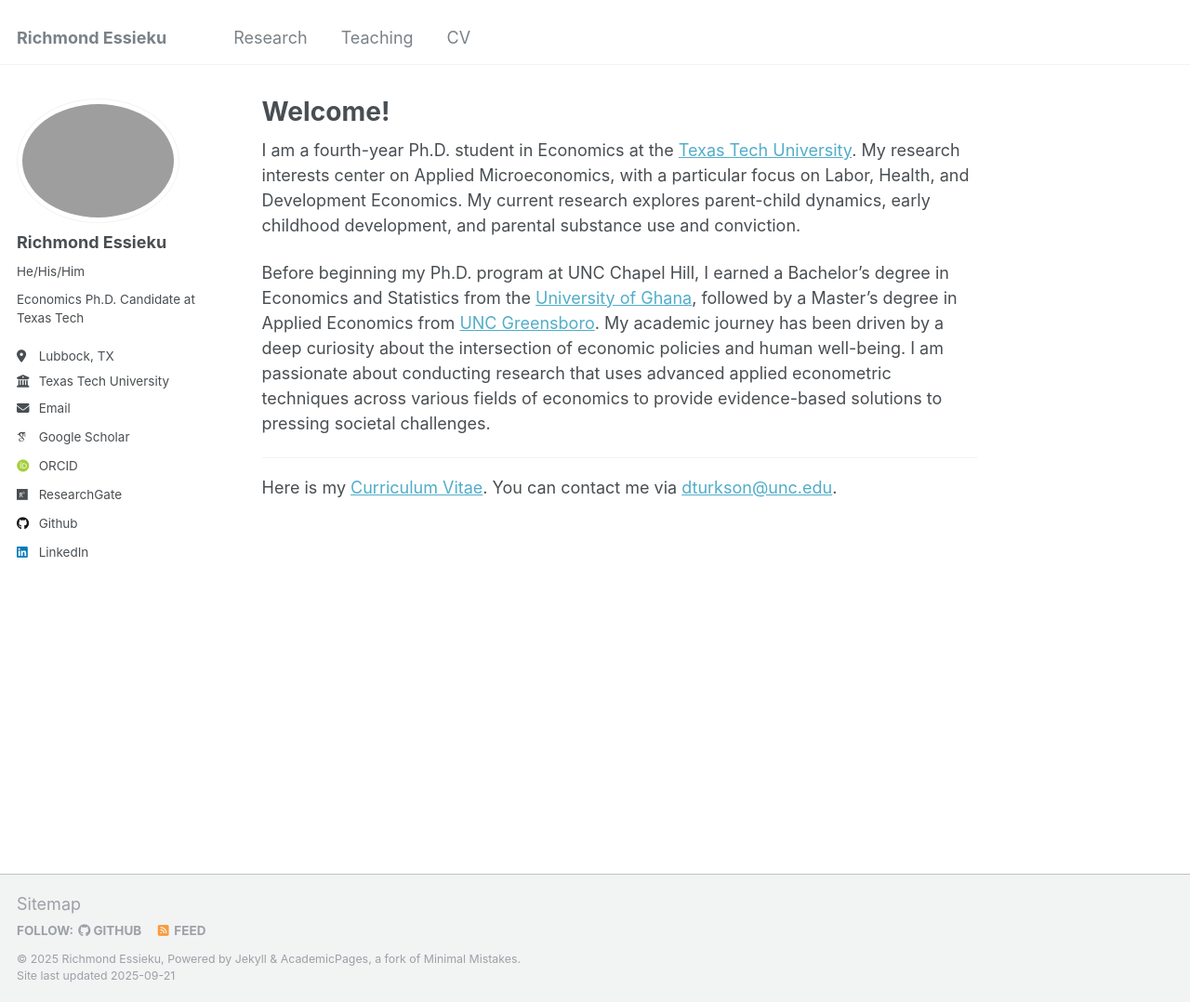
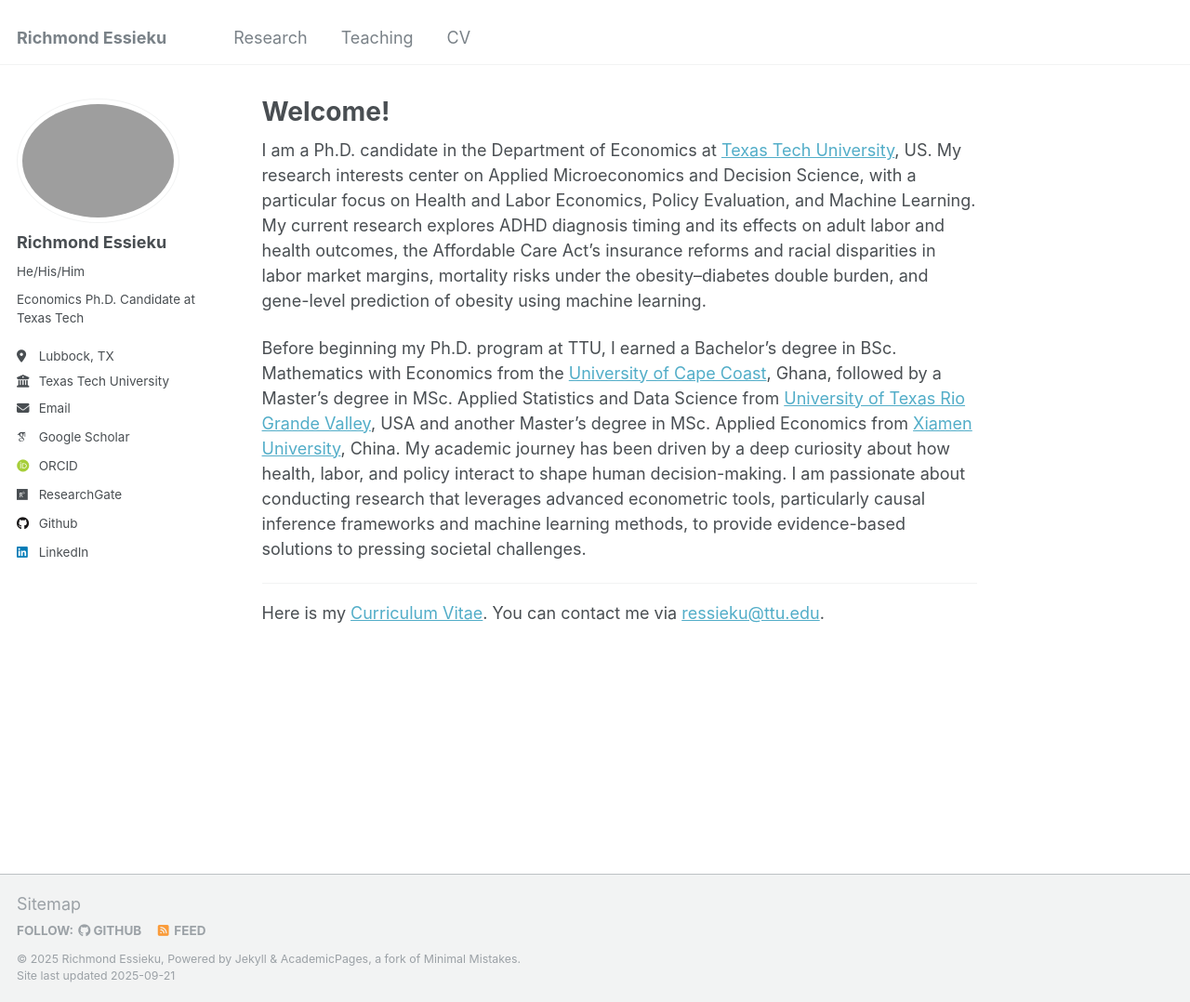
Before and after one commit to essieku/essieku.github.io, a Jekyll site: the page built from _pages/about.md, in a window 1280 px wide and 1078 px high. Shown: the whole window at 93% size. Built offline with Jekyll 4.4.1, drawn with Linux system fonts in a browser that asks for light colours; some web fonts are replaced.

Commit message:
Update about.md

```diff
--- a/_pages/about.md
+++ b/_pages/about.md
@@ -7,11 +7,13 @@ redirect_from:
   - /about.html
 ---
 
-I am a fourth-year Ph.D. student in Economics at the [Texas Tech University](https://www.depts.ttu.edu/economics/). My research interests center on Applied Microeconomics, with a particular focus on Labor, Health, and Development Economics. My current research explores parent-child dynamics, early childhood development, and parental substance use and conviction.
+
+I am a Ph.D. candidate in the Department of Economics at [Texas Tech University](https://www.depts.ttu.edu/economics/), US. My research interests center on Applied Microeconomics and Decision Science, with a particular focus on Health and Labor Economics, Policy Evaluation, and Machine Learning. My current research explores ADHD diagnosis timing and its effects on adult labor and health outcomes, the Affordable Care Act’s insurance reforms and racial disparities in labor market margins, mortality risks under the obesity–diabetes double burden, and gene-level prediction of obesity using machine learning.
 
 
-Before beginning my Ph.D. program at UNC Chapel Hill, I earned a Bachelor’s degree in Economics and Statistics from the [University of Ghana](https://www.ug.edu.gh), followed by a Master’s degree in Applied Economics from [UNC Greensboro](https://bryan.uncg.edu/departments/department-of-economics/). My academic journey has been driven by a deep curiosity about the intersection of economic policies and human well-being. I am passionate about conducting research that uses advanced applied econometric techniques across various fields of economics to provide evidence-based solutions to pressing societal challenges.
+
+Before beginning my Ph.D. program at TTU, I earned a Bachelor’s degree in BSc. Mathematics with Economics from the [University of Cape Coast](https://ucc.edu.gh/), Ghana, followed by a Master’s degree in MSc. Applied Statistics and Data Science from  [University of Texas Rio Grande Valley](https://www.utrgv.edu/), USA and another Master's degree in MSc. Applied Economics from [Xiamen University](https://en.xmu.edu.cn/), China. My academic journey has been driven by a deep curiosity about how health, labor, and policy interact to shape human decision-making. I am passionate about conducting research that leverages advanced econometric tools, particularly causal inference frameworks and machine learning methods, to provide evidence-based solutions to pressing societal challenges.
 
 ---
 
-Here is my [Curriculum Vitae](/files/dturkson_CV_2025.pdf). You can contact me via [dturkson@unc.edu](mailto:dturkson@unc.edu).
+Here is my [Curriculum Vitae](/files/kwame_CV.pdf). You can contact me via [ressieku@ttu.edu](mailto:ressieku@ttu.edu).
```
